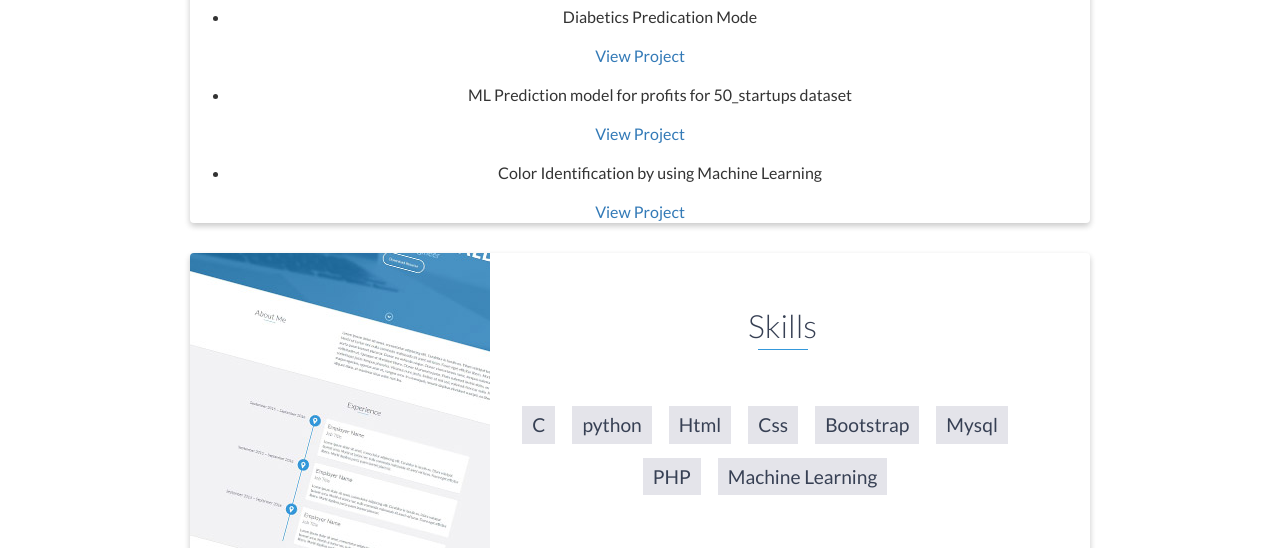
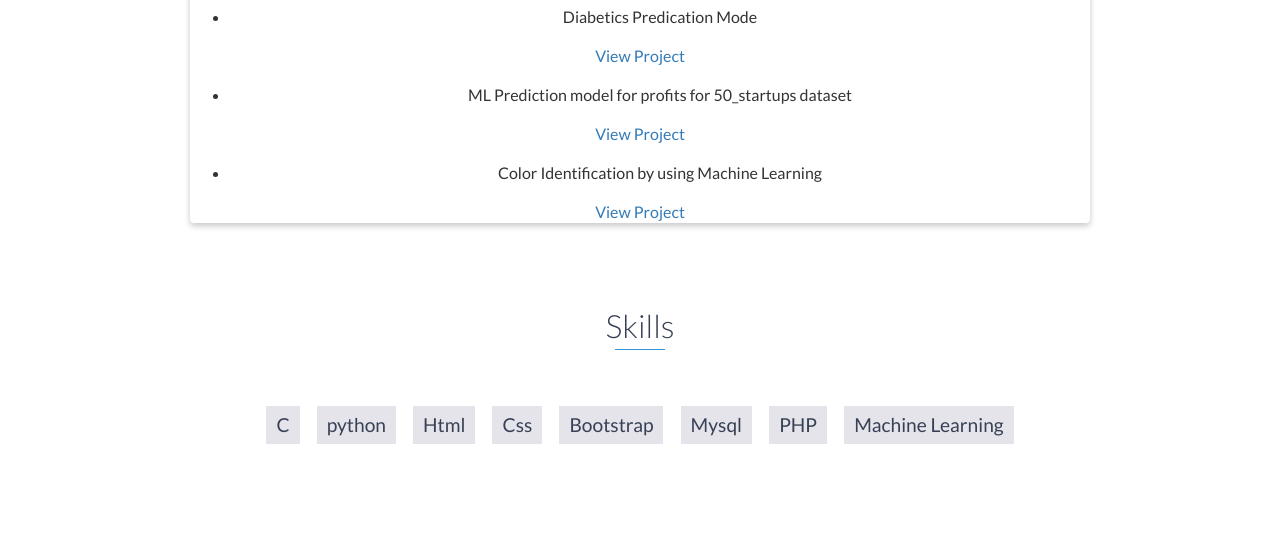
Before and after one commit to sameer6143/sameer6143, a website: page index.html in a window 1280 px wide. Shown: the part 2722-3270 px from the top of the page. Drawn offline with nearby package versions, Linux system fonts and the light colour scheme.

Commit message:
Update index.html

```diff
--- a/index.html
+++ b/index.html
@@ -205,12 +205,7 @@ Help Me In Up Skilling.I am innovative,lateratal thinker Who Wants To Solve Othe
                     </div>
                     <!-- End .project-info -->
                 </div>
-                <!-- End .project -->
-                <div class="project shadow-large">
-                    <div class="project-image">
-                        <img src="images/project.jpg" />
-                    </div>
-                    <!-- End .project-image -->
+
     <div id="skills">
         <h2 class="heading">Skills</h2>
         <ul>
```
